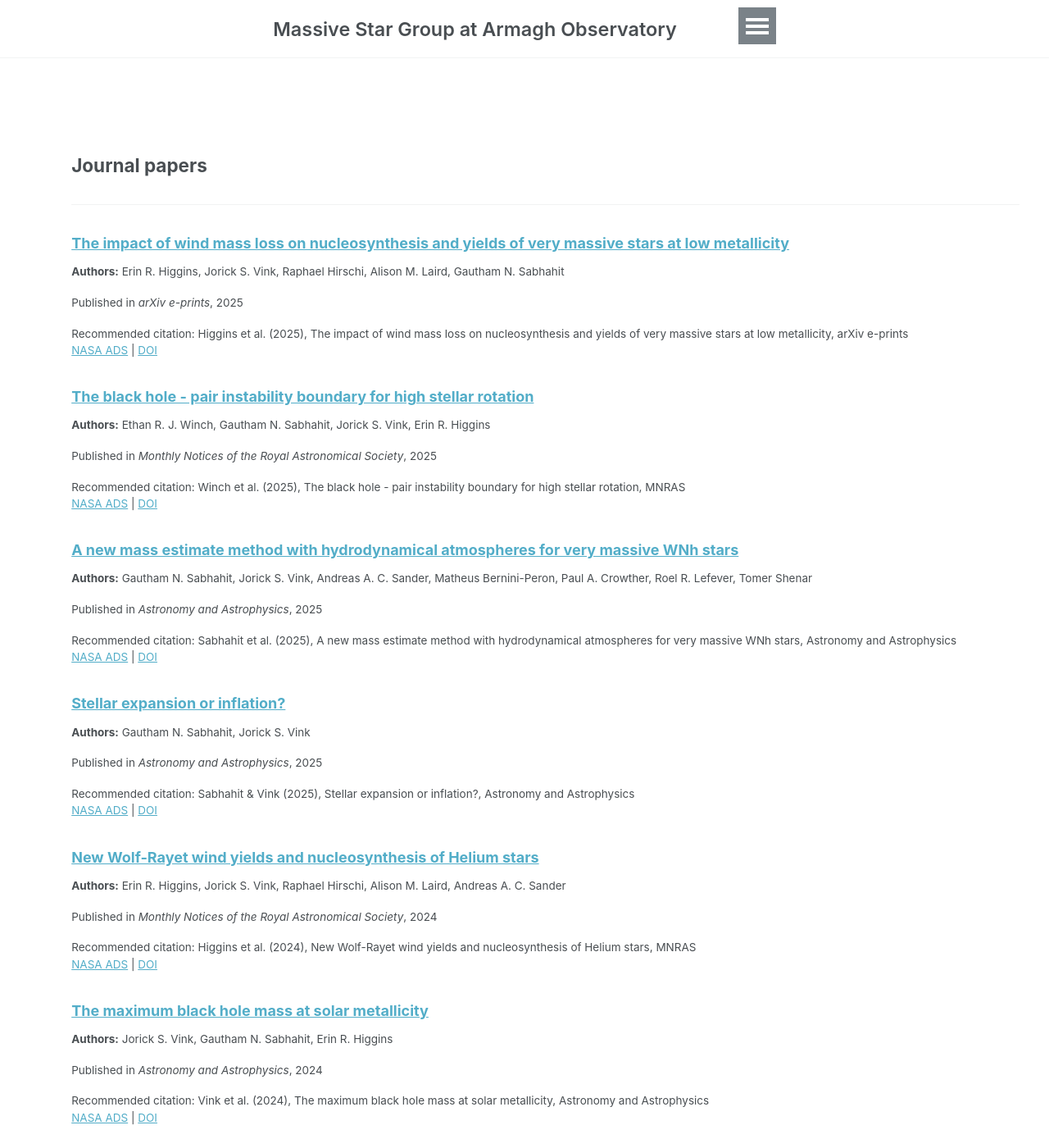
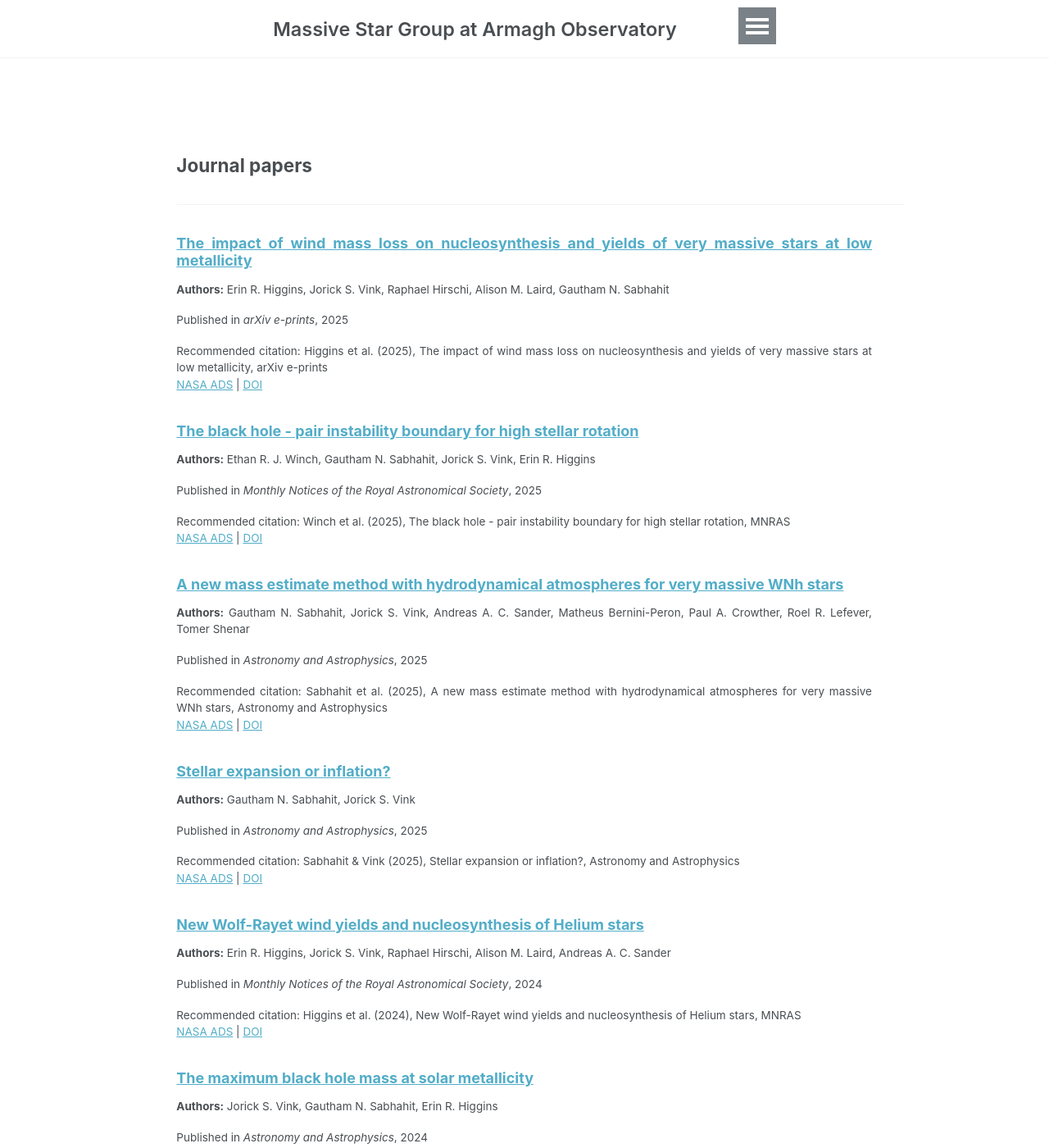
Before and after one commit to Mdot-com/mdot.com, a Jekyll site: the page built from _pages/publications.html, in a window 1280 px wide and 1400 px high. Shown: the whole window at 82% size. Built offline with Jekyll 4.4.1, drawn with Linux system fonts in a browser that asks for light colours.

Commit message:
Update publications.html

```diff
--- a/_pages/publications.html
+++ b/_pages/publications.html
@@ -7,7 +7,7 @@ author_profile: true
 
 <style>
   #main {
-    max-width: 1430px;
+    max-width: 1000px;
   }
 </style>
 
```
